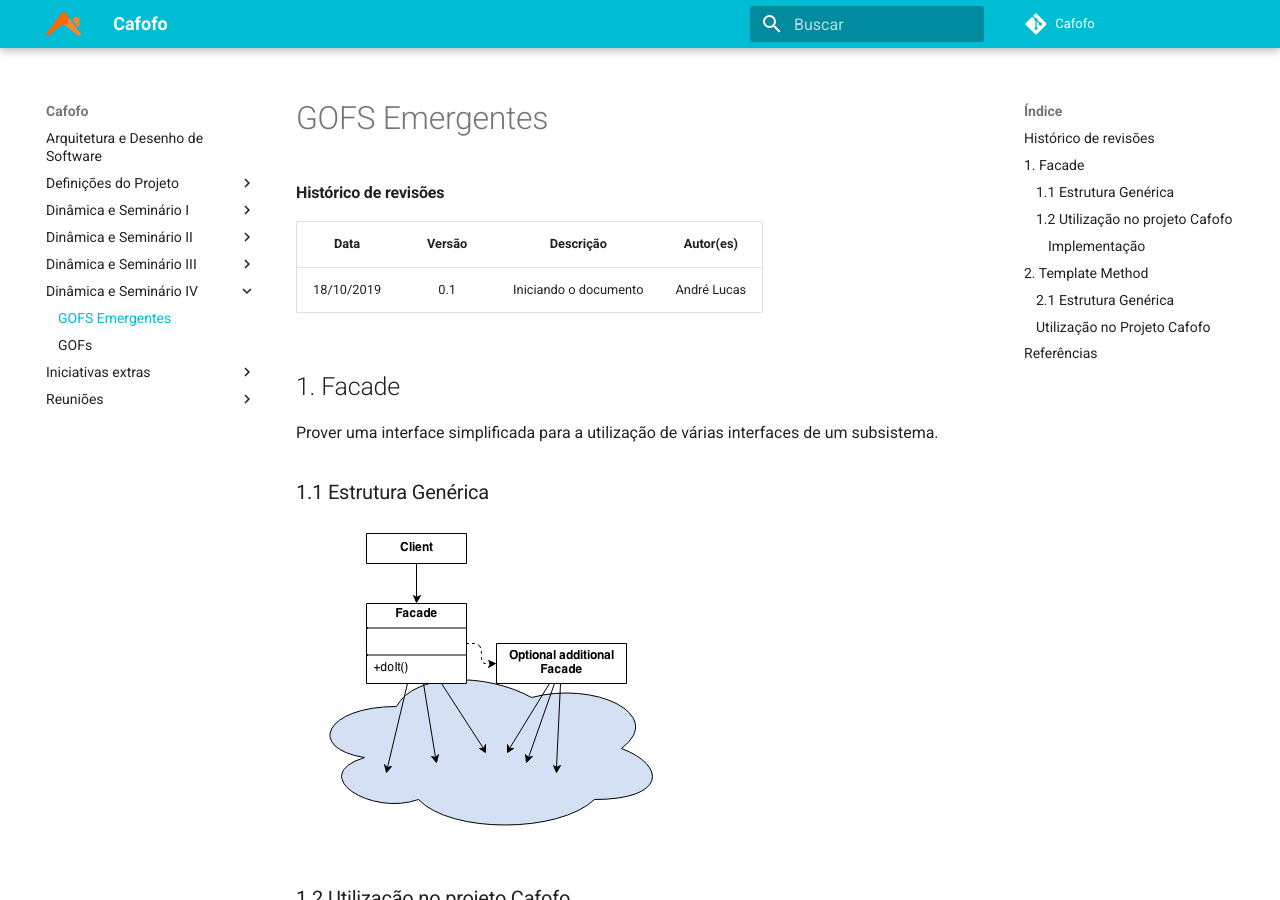
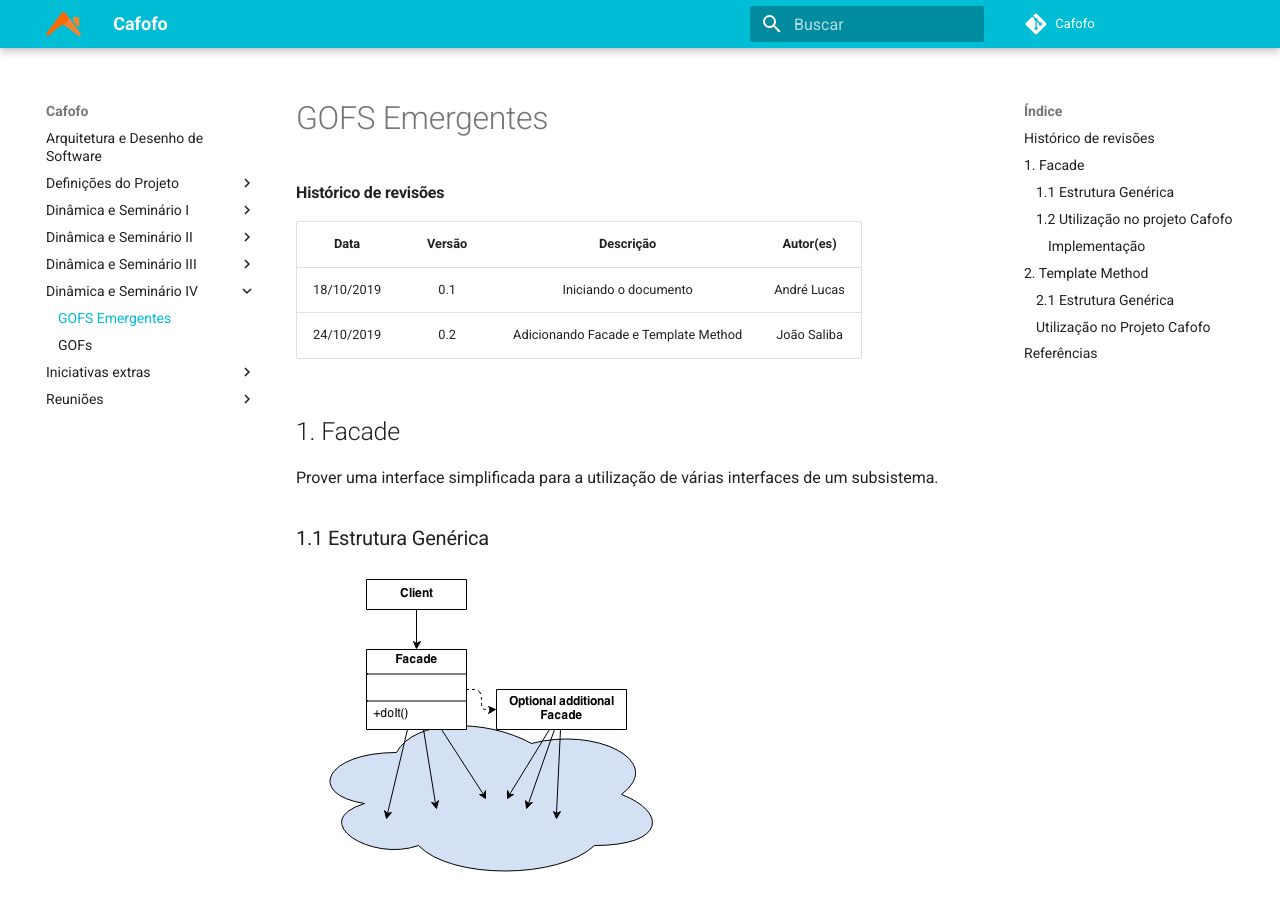
Before and after one commit to desenho-2019/Wiki, an MkDocs documentation site: the page built from docs/Dinâmica e Seminário IV/gofs_emergentes.md, in a window 1280 px wide and 900 px high. Built offline with MkDocs 1.6.1 and Material for MkDocs 9.7.7, drawn with Linux system fonts in a browser that asks for light colours.

Commit message:
Adding version

```diff
--- a/docs/Dinâmica e Seminário IV/gofs_emergentes.md
+++ b/docs/Dinâmica e Seminário IV/gofs_emergentes.md
@@ -4,6 +4,7 @@
 |    Data    | Versão |       Descrição       |    Autor(es)     |
 | :--------: | :----: | :-------------------: | :--------------: |
 | 18/10/2019 |  0.1   | Iniciando o documento | André Lucas |
+| 24/10/2019 |  0.2   | Adicionando Facade e Template Method | João Saliba |
 
 ## 1. Facade
 
```
